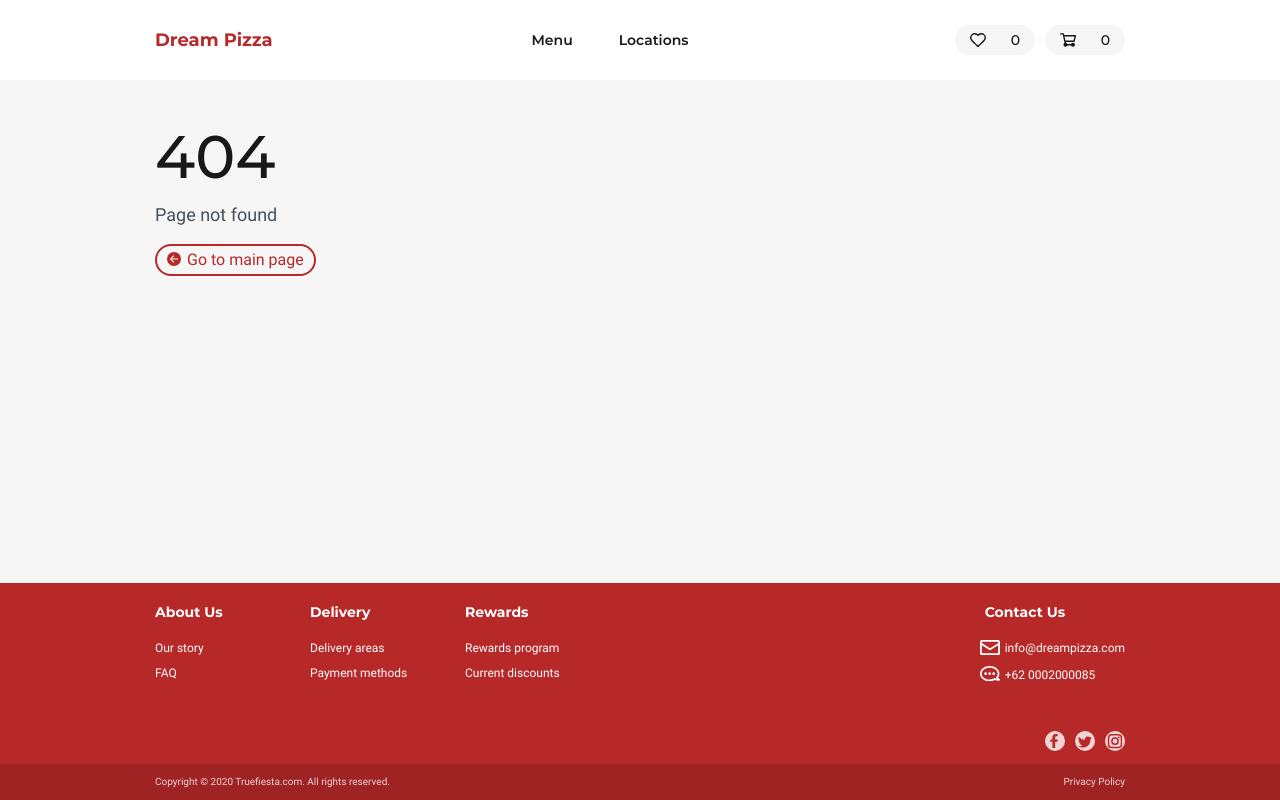
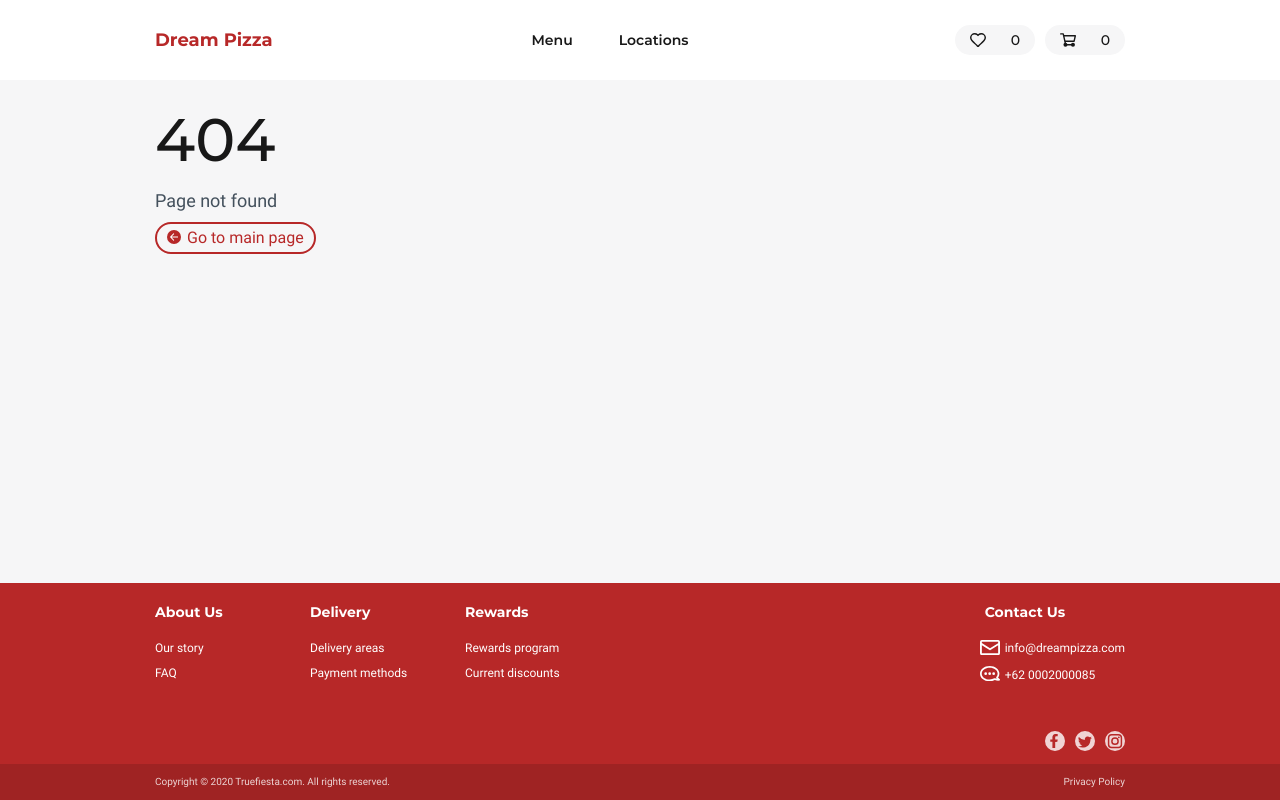
Before and after one commit to truefiesta/dream-pizza, a React app: page /pizza/pizza-11 in a window 1280 px wide. Built offline with nearby package versions, Linux system fonts and the light colour scheme.

Commit message:
Add text when there are no pizzas to show

```diff
--- a/src/pages/menu.jsx
+++ b/src/pages/menu.jsx
@@ -107,9 +107,12 @@ const Menu = () => {
             <h2 className="visually-hidden">
               Our meals according to your current filters
             </h2>
-            <CardsList
-              pizzas={pizzasToShow}
-            />
+            {pizzasToShow.length === 0 ?
+              <p className="page-text">Sorry, no pizzas found according to your current search filters.</p> :
+              <CardsList
+                pizzas={pizzasToShow}
+              />
+            }
             {
               pizzasNumber > MAX_ITEMS_TO_SHOW_IN_MENU &&
               <PrevNextControls
--- a/src/styles/index.css
+++ b/src/styles/index.css
@@ -48,12 +48,6 @@ img {
 
   background-color: var(--bg-gray);
   color: var(--basic-black);
-}
-
-.page-title {
-  font-family: "Montserrat", sans-serif;
-  font-weight: 500;
-  font-size: 60px;
 }
 
 .button {
@@ -133,12 +127,25 @@ img {
   color: var(--basic-black);
 }
 
+.page-title {
+  font-family: "Montserrat", sans-serif;
+  font-weight: 500;
+  font-size: 60px;
+  line-height: 60px;
+  margin: 0;
+  padding: 0;
+  margin-bottom: 20px;
+}
+
 .page-text {
   font-family: "Roboto", Arial, Helvetica, sans-serif;
   font-weight: 400;
   font-size: 18px;
   line-height: 22px;
   color: var(--full-dark-gray);
+  margin: 0;
+  padding: 0;
+  margin-bottom: 10px;
 }
 
 .page-link {
```
